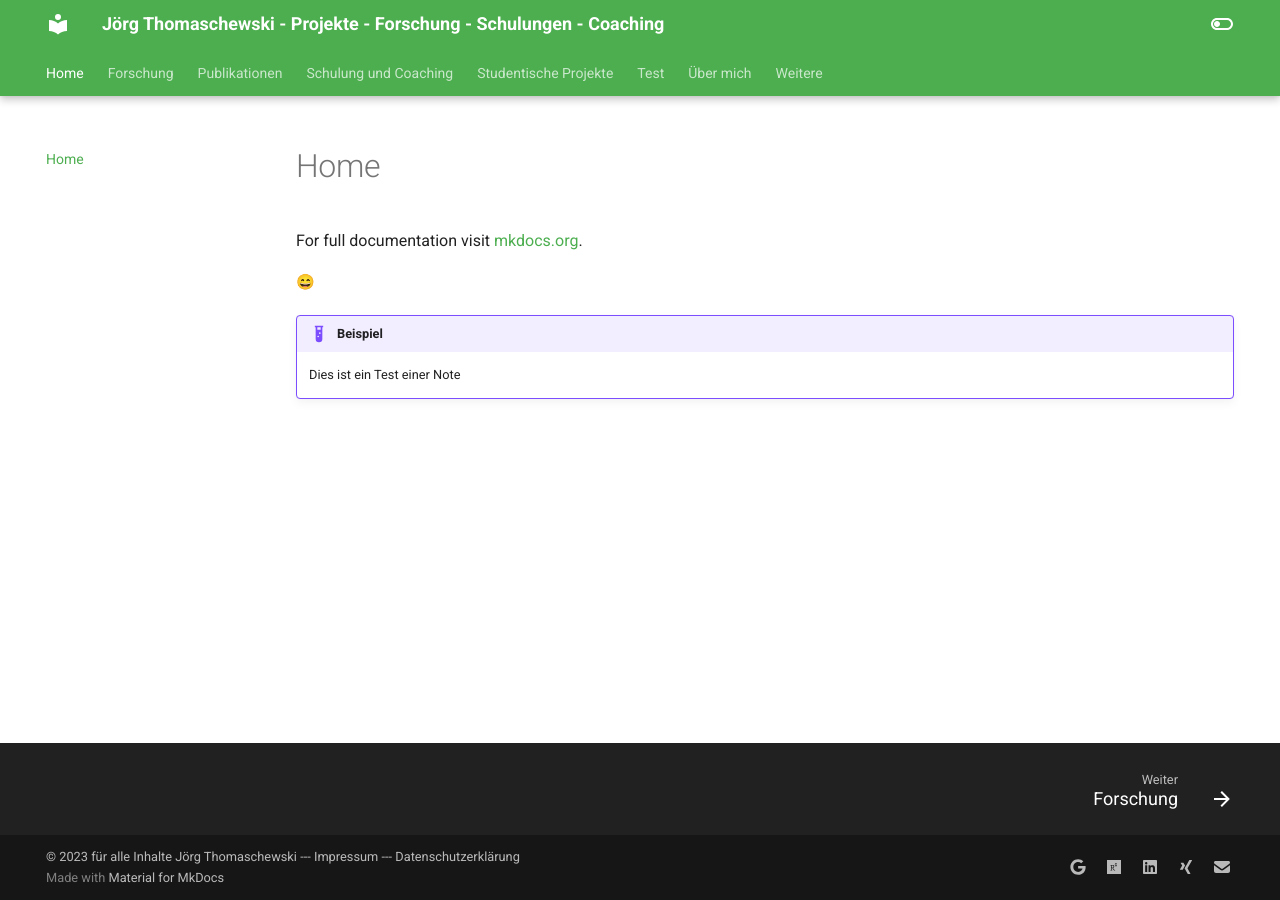
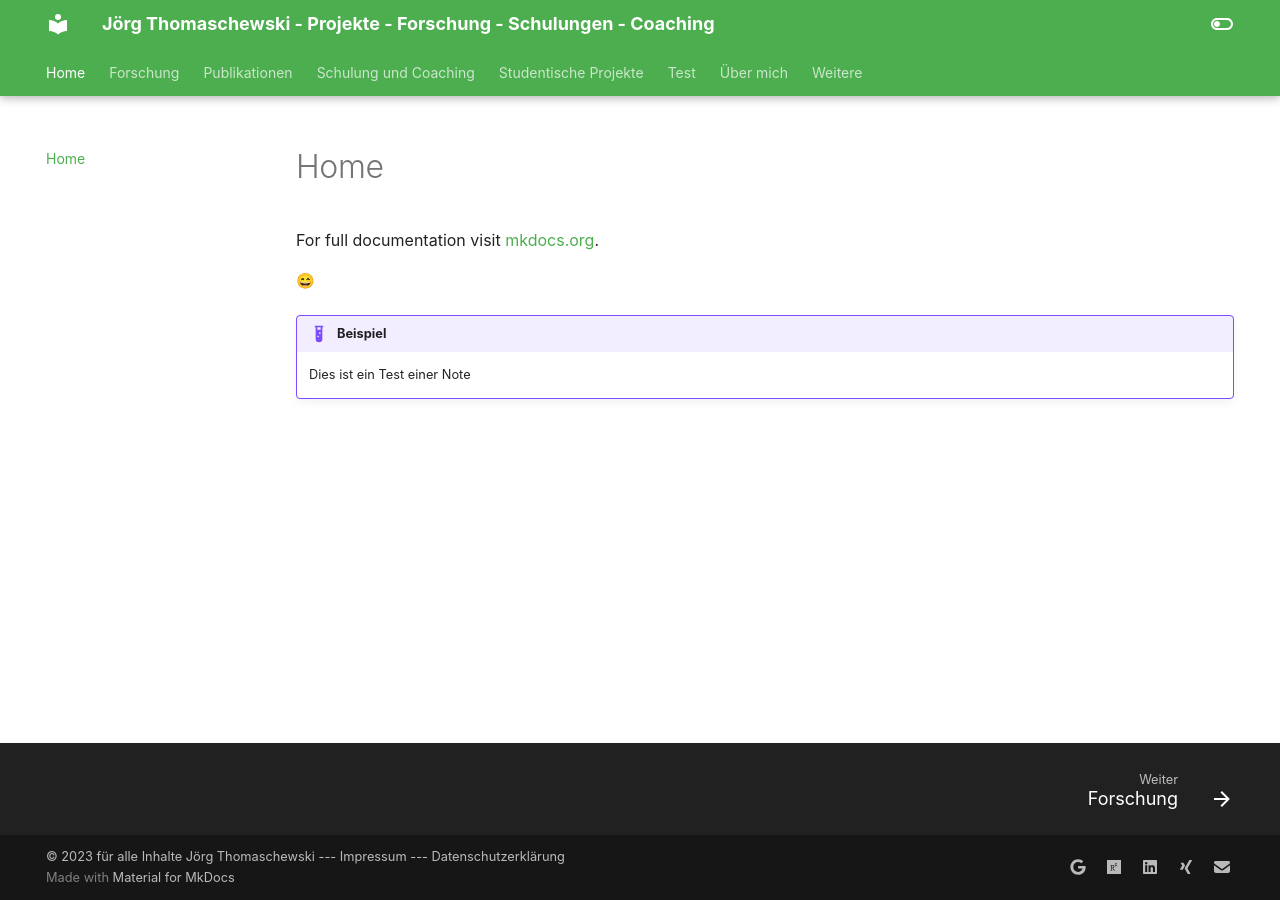
Before and after one commit to JoergThomaschewski/website-jt, an MkDocs documentation site: the page built from docs/index.md, in a window 1280 px wide. Built offline with MkDocs 1.6.1 and Material for MkDocs 9.7.7, drawn with Linux system fonts in a browser that asks for light colours; emoji names are drawn with the system emoji font.

Commit message:
weitrere Änderungen

```diff
--- a/mkdocs.yml
+++ b/mkdocs.yml
@@ -35,16 +35,21 @@ theme:
 
   # logo: assets/jt.jpg       # Bindet kleines Logo oben links ein
 
+  font: false                # Keine Google-Fonts laden
+  # https://fonts.google.com/
+  #  text: Roboto
+
   features:
+  # https://squidfunk.github.io/mkdocs-material/setup/setting-up-navigation/
     - navigation.tabs         # Nav oben
     - navigation.tabs.sticky  # Nav oben bleibt auch beim scrollen
-    #- navigation.sections    # blendet links alle sections mit ein
+    - navigation.sections    # blendet links alle sections mit ein
     - navigation.footer       # gibt einen Zurück-Button im Footer
     - navigation.tracking     # linke Nav läuft beim Scrollen automatisch mit
     - navigation.expand       # Nav links ausgeklappt
     - navigation.indexes      # Keine doppelte Überschriften direkt untereinander
     - navigation.top          # Pfeil nach oben wird angezeigt
-    - toc.integrate
+    - toc.integrate           # Ohne Navi auf der rechten Seite
     - search.suggest
     - search.highlight
     - content.tabs.link
@@ -67,11 +72,12 @@ theme:
       accent: red
 
   extra_css:
-    - stylesheets/extras.css     # keine Ahnung, ob die eine Auswirkung hat https://squidfunk.github.io/mkdocs-material/setup/setting-up-navigation/#content-area-width
+    - s.css     # keine Ahnung, ob die eine Auswirkung hat https://squidfunk.github.io/mkdocs-material/setup/setting-up-navigation/#content-area-width
 
 
 plugins:
   - social
+#  - search (funktioniert nicht )
 
 extra:
   social:
```
